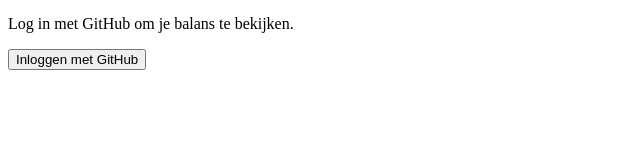
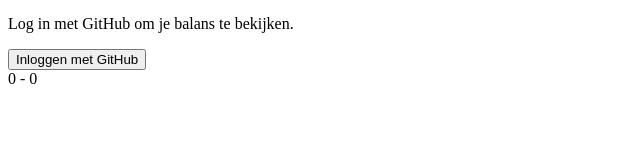
Before and after one commit to dmunited/bitvavo-dashboard, a Next.js app in the folder project/: page / in a window 1280 px wide. Shown: the part 125-285 px from the top of the page, without its empty margins (0-640 px from the left). Built offline with nearby package versions, Linux system fonts and the light colour scheme; no server answers.

Commit message:
Updated index.client.tsx

```diff
--- a/project/src/components/index.client.tsx
+++ b/project/src/components/index.client.tsx
@@ -155,6 +155,11 @@
           {/* Je bestaande portfolio UI hieronder laten staan */}
         </>
       )}
+      {/* DEBUG: force usage to satisfy ESLint */}
+<div className="hidden">
+  {portfolio.balances.length} - {Object.keys(prices).length}
+</div>
+
     </main>
   );
 }
```
